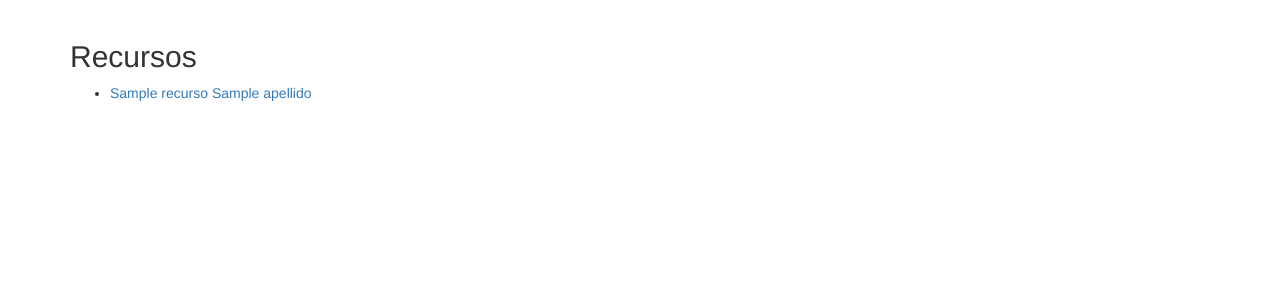
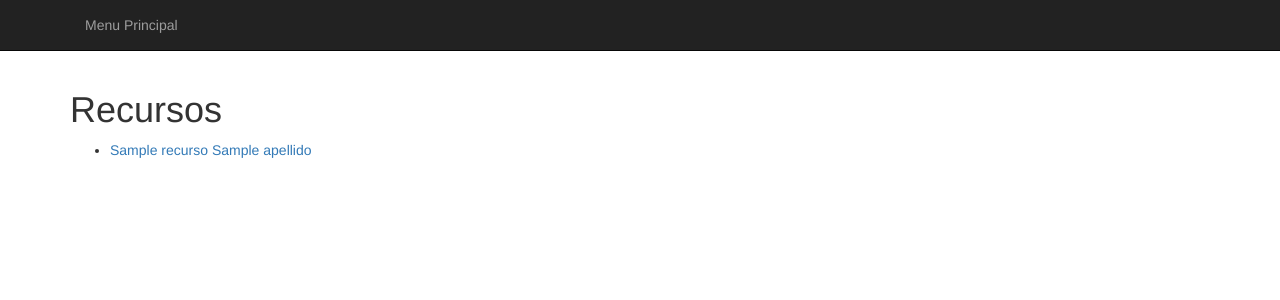
Before and after one commit to AldiRodriguez/PSA, a Django app: template timetracker/templates/recursos.html in a window 1280 px wide. Shown: the top 300 px of the page. Run offline with Django 3.2, Linux system fonts and the light colour scheme; the template is opened without the code that fills it: most values are stand-ins (such as "Sample title", 1, 10 or a date in 2020); parts of the project's set-up code (start-up, migrations or seed data) failed here and were passed over; some libraries are stand-ins or nearby versions.

Commit message:
add navbar

```diff
--- a/timetracker/templates/base.html
+++ b/timetracker/templates/base.html
@@ -10,12 +10,13 @@
     <title>PSA</title>
     {% block header_styles %}{% endblock header_styles %}
 </head>
-<body>
+<body style="padding-top: 70px">
 {% block body %}
+    {% include "navbar.html" %}
 
     <div class="header">
         <div class="container">
-      <h1>{% block page_title %}{% endblock page_title %}</h1>
+          {% block page_header %}{% endblock page_header %}
         </div>
     </div>
 
--- /dev/null
+++ b/timetracker/templates/navbar.html
@@ -0,0 +1,16 @@
+{% load i18n %}
+{% load static %}
+
+<nav class="navbar navbar-inverse navbar-fixed-top">
+  <div class="container">
+    <div id="navbar" class="navbar-collapse collapse">
+      <ul class="nav navbar-nav">
+        {% with url_name=request.resolver_match.url_name %}
+        <li{% if url_name == "recursos-list" %} class="active"{% endif %}>
+          <a href="{% url "recursos-list" %}">Menu Principal</a>
+        </li>
+        {% endwith %}
+      </ul>
+    </div>
+  </div>
+</nav>
--- a/timetracker/templates/recurso.html
+++ b/timetracker/templates/recurso.html
@@ -2,7 +2,10 @@
 {% load bootstrap3 %}
 {% load staticfiles %}
 
-{% block page_title %}Bienvenido, {{ recurso.nombre }} {{ recurso.apellido }}{% endblock %}
+
+{% block page_header %}
+   <h1>Bienvenido, {{ recurso.nombre }} {{ recurso.apellido }}</h1>
+{% endblock page_header %}
 
 {% block content %}
     <h2> Tareas </h2>
--- a/timetracker/templates/recursos.html
+++ b/timetracker/templates/recursos.html
@@ -2,8 +2,13 @@
 {% load bootstrap3 %}
 {% load staticfiles %}
 
+{% block page_header %}
+    <div class="text-left float-left">
+        <h1>Recursos</h1>
+    </div>
+{% endblock page_header %}
+
 {% block content %}
-    <h2> Recursos </h2>
     <ul>
     {% for recurso in recursos %}
     <li>
--- a/timetracker/templates/tarea.html
+++ b/timetracker/templates/tarea.html
@@ -6,7 +6,7 @@
 {% block page_title %}Tareas{% endblock %}
 
 {% block content %}
-    <h2>{{ tarea.id }} - {{ tarea.proyecto.nombre }}</h2>
+    <h2>{{ tarea.id }} - Proyecto {{ tarea.proyecto.nombre }}</h2>
     <div class="well">
       <dl class="dl-horizontal m-b-0">
         <dt>Fecha creacion</dt>
@@ -20,7 +20,7 @@
         <dt>Estimacion</dt>
         <dd>{{ tarea.estimacion }}</dd>
         <dt>Horaa trabajadas</dt>
-        <dd>{{ tarea.horas_trabajadas }}</dd>
+        <dd>{{ tarea.horas_trabajadas|default_if_none:0 }}</dd>
 
       </dl>
     </div>
```
Lines whose indentation alone changed are shown as unchanged.
